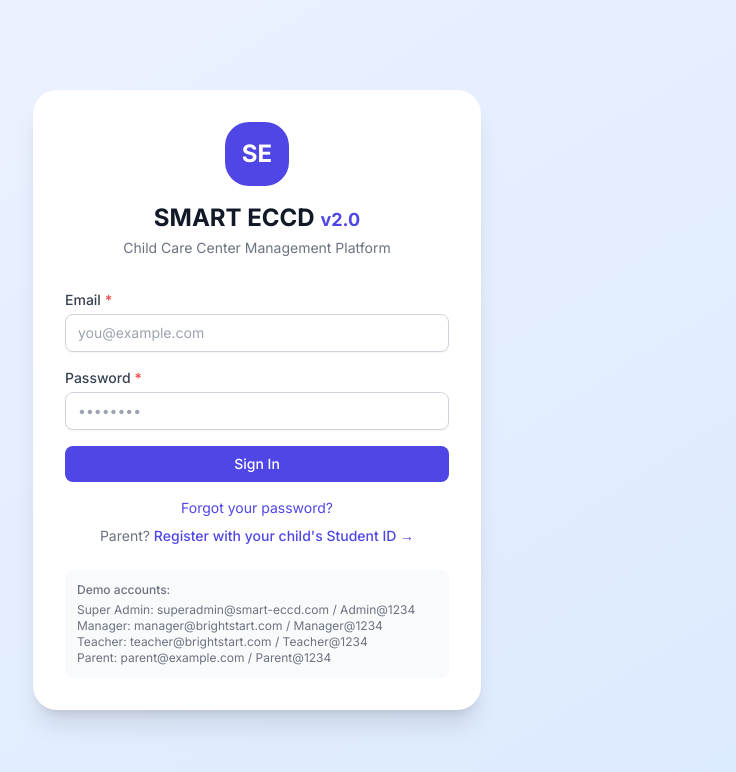
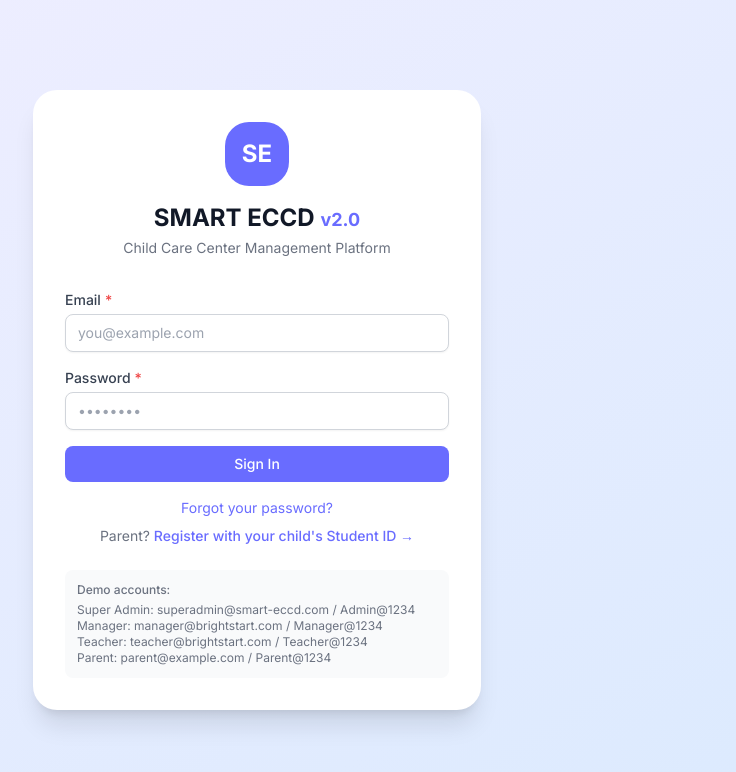
Before and after one commit to moktan456/smart-eccd, a React (Vite) app in the folder client/: page /login in a window 1280 px wide. Shown: the top 772 px of the page, without its empty margins (383-1119 px from the left). Built offline with nearby package versions, Linux system fonts and the light colour scheme; no server answers.

Commit message:
feat: 5 professional themes (Sneat/Materio/Breeze/Sage/Ember) with live preview selector

```diff
--- a/client/src/styles/index.css
+++ b/client/src/styles/index.css
@@ -4,11 +4,12 @@
 
 @layer base {
   :root {
-    --color-primary-50:  #eef2ff;
-    --color-primary-100: #e0e7ff;
-    --color-primary-500: #6366f1;
-    --color-primary-600: #4F46E5;
-    --color-primary-700: #4338CA;
+    /* Default: Sneat theme — overridden at runtime via applyTheme() */
+    --color-primary-50:  #F0EEFF;
+    --color-primary-100: #DDDAFE;
+    --color-primary-500: #8D91FF;
+    --color-primary-600: #696CFF;
+    --color-primary-700: #4E51E6;
   }
   * {
     box-sizing: border-box;
--- a/client/src/utils/themes.js
+++ b/client/src/utils/themes.js
@@ -1,65 +1,135 @@
-// Theme palettes for SMART ECCD
-// Each palette maps to Tailwind's primary color scale
+// SMART ECCD – Theme System
+// 5 professionally designed themes + custom color support
 
-export const THEME_PALETTES = {
-  default: {
-    50:  '#eef2ff',
-    100: '#e0e7ff',
-    500: '#6366f1',
-    600: '#4F46E5',
-    700: '#4338CA',
+// ── Palette definitions ─────────────────────────────────────────────────────
+
+export const THEMES = [
+  {
+    value:       'sneat',
+    label:       'Sneat',
+    tagline:     'Soft lavender · modern',
+    color:       '#696CFF',
+    palette: {
+      50:  '#F0EEFF',
+      100: '#DDDAFE',
+      500: '#8D91FF',
+      600: '#696CFF',
+      700: '#4E51E6',
+    },
   },
-  ocean: {
-    50:  '#f0f9ff',
-    100: '#e0f2fe',
-    500: '#38bdf8',
-    600: '#0EA5E9',
-    700: '#0284C7',
+  {
+    value:       'materio',
+    label:       'Materio',
+    tagline:     'Deep purple · material',
+    color:       '#9155FD',
+    palette: {
+      50:  '#F4EEFF',
+      100: '#E0CFFF',
+      500: '#B47FFF',
+      600: '#9155FD',
+      700: '#6D35D0',
+    },
   },
-  forest: {
-    50:  '#f0fdf4',
-    100: '#dcfce7',
-    500: '#4ade80',
-    600: '#16A34A',
-    700: '#15803D',
+  {
+    value:       'breeze',
+    label:       'Breeze',
+    tagline:     'Azure blue · clean',
+    color:       '#3699FF',
+    palette: {
+      50:  '#E8F3FF',
+      100: '#C9E2FF',
+      500: '#74B8FF',
+      600: '#3699FF',
+      700: '#1A7FE5',
+    },
   },
-  sunset: {
-    50:  '#fff7ed',
-    100: '#ffedd5',
-    500: '#fb923c',
-    600: '#EA580C',
-    700: '#C2410C',
+  {
+    value:       'sage',
+    label:       'Sage',
+    tagline:     'Teal green · calm',
+    color:       '#00BFA5',
+    palette: {
+      50:  '#E0F5F2',
+      100: '#B2EBE0',
+      500: '#26C6B3',
+      600: '#00BFA5',
+      700: '#00897B',
+    },
   },
-  rose: {
-    50:  '#fff1f2',
-    100: '#ffe4e6',
-    500: '#fb7185',
-    600: '#E11D48',
-    700: '#BE123C',
+  {
+    value:       'ember',
+    label:       'Ember',
+    tagline:     'Warm amber · vibrant',
+    color:       '#FF6B35',
+    palette: {
+      50:  '#FFF3EE',
+      100: '#FFE0D0',
+      500: '#FF9169',
+      600: '#FF6B35',
+      700: '#E5521C',
+    },
   },
-};
+];
 
-/**
- * Given a theme name and optional custom hex color, return the palette to apply.
- * Falls back to default if theme name is unknown.
- */
-export function resolvePalette(themeName, themeColor) {
-  if (THEME_PALETTES[themeName]) return THEME_PALETTES[themeName];
-  if (themeColor) {
-    return {
-      50:  themeColor + '15',
-      100: themeColor + '30',
-      500: themeColor,
-      600: themeColor,
-      700: themeColor,
-    };
+// Lookup by value — O(1)
+const PALETTE_MAP = Object.fromEntries(THEMES.map(t => [t.value, t.palette]));
+
+// ── Custom color palette generator ──────────────────────────────────────────
+
+function hexToHsl(hex) {
+  let r = parseInt(hex.slice(1, 3), 16) / 255;
+  let g = parseInt(hex.slice(3, 5), 16) / 255;
+  let b = parseInt(hex.slice(5, 7), 16) / 255;
+  const max = Math.max(r, g, b), min = Math.min(r, g, b);
+  let h, s;
+  const l = (max + min) / 2;
+  if (max === min) {
+    h = s = 0;
+  } else {
+    const d = max - min;
+    s = l > 0.5 ? d / (2 - max - min) : d / (max + min);
+    switch (max) {
+      case r: h = ((g - b) / d + (g < b ? 6 : 0)) / 6; break;
+      case g: h = ((b - r) / d + 2) / 6; break;
+      default: h = ((r - g) / d + 4) / 6;
+    }
   }
-  return THEME_PALETTES.default;
+  return [Math.round(h * 360), Math.round(s * 100), Math.round(l * 100)];
 }
 
-/**
- * Apply a theme palette to the document root via CSS custom properties.
- */
+function hslToHex(h, s, l) {
+  s /= 100; l /= 100;
+  const a = s * Math.min(l, 1 - l);
+  const f = (n) => {
+    const k = (n + h / 30) % 12;
+    const color = l - a * Math.max(Math.min(k - 3, 9 - k, 1), -1);
+    return Math.round(255 * color).toString(16).padStart(2, '0');
+  };
+  return `#${f(0)}${f(8)}${f(4)}`;
+}
+
+function generateCustomPalette(hex) {
+  if (!hex || hex.length < 7) return PALETTE_MAP.sneat;
+  const [h, s, l] = hexToHsl(hex);
+  return {
+    50:  hslToHex(h, Math.max(s - 10, 20), 96),
+    100: hslToHex(h, Math.max(s - 5,  25), 90),
+    500: hslToHex(h, s, Math.min(l + 12, 72)),
+    600: hex,
+    700: hslToHex(h, Math.min(s + 5, 100), Math.max(l - 12, 15)),
+  };
+}
+
+// ── Public API ───────────────────────────────────────────────────────────────
+
+export function resolvePalette(themeName, themeColor) {
+  if (PALETTE_MAP[themeName]) return PALETTE_MAP[themeName];
+  if (themeColor && themeColor.startsWith('#') && themeColor.length >= 7) {
+    return generateCustomPalette(themeColor);
+  }
+  return PALETTE_MAP.sneat;
+}
+
 export function applyTheme(themeName, themeColor) {
   const palette = resolvePalette(themeName, themeColor);
   const root = document.documentElement;
@@ -69,3 +139,6 @@ export function applyTheme(themeName, themeColor) {
   root.style.setProperty('--color-primary-600', palette[600]);
   root.style.setProperty('--color-primary-700', palette[700]);
 }
+
+// Default palette (used in index.css :root vars as baseline)
+export const DEFAULT_PALETTE = PALETTE_MAP.sneat;
```
Also changed, not shown: client/src/pages/superadmin/CenterSettings.jsx (+116 -29 lines).
